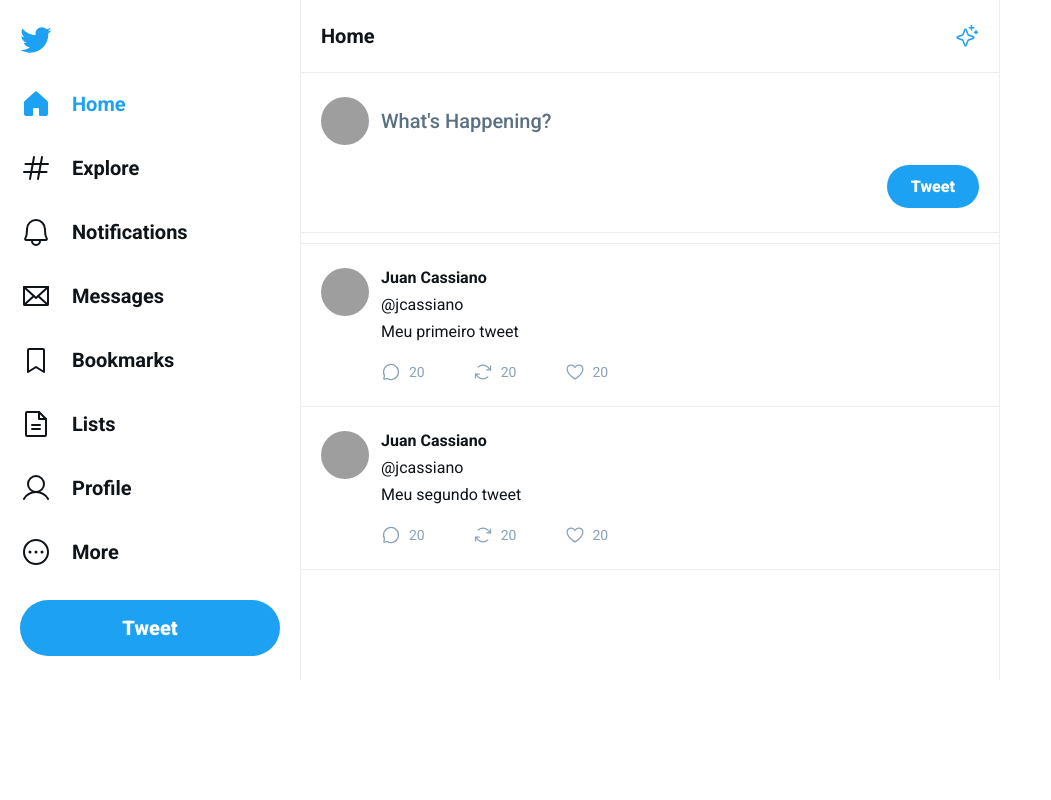
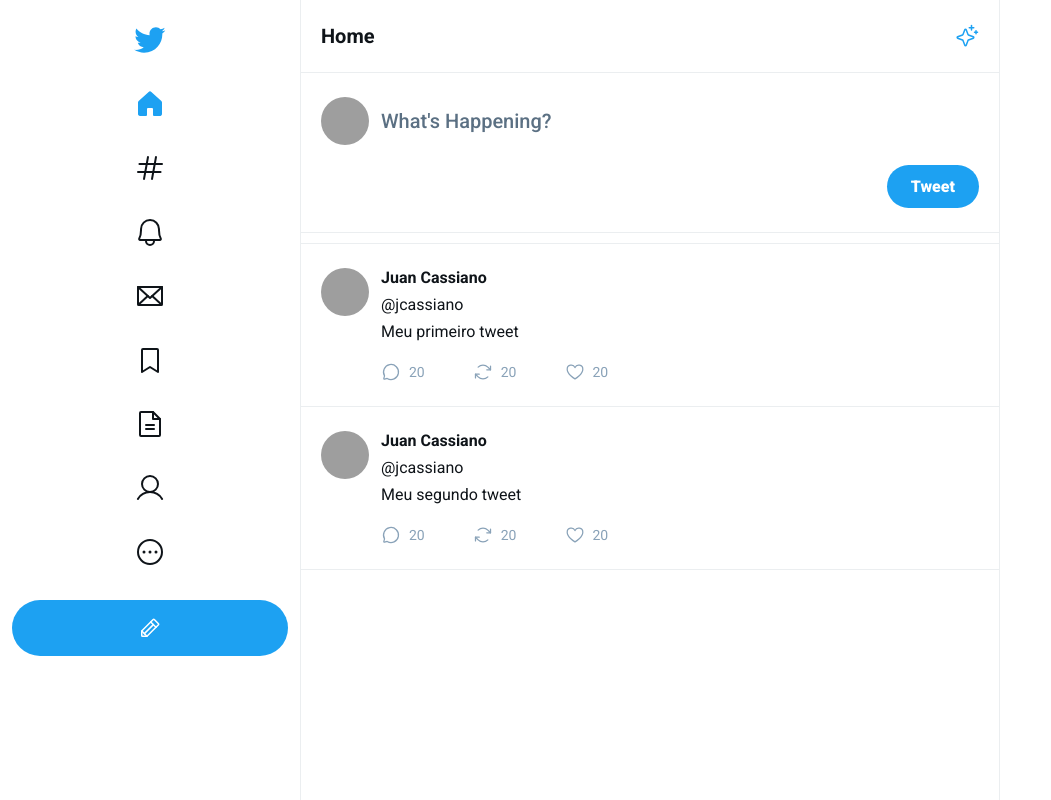
Before and after one commit to juancassiano/ui-twitter, a React (Vite) app: page / in a window 1280 px wide. Shown: the whole page, without its empty margins (0-1051 px from the left). Built offline with nearby package versions, Linux system fonts and the light colour scheme; grey boxes are pictures that could not be loaded.

Commit message:
:tada: create responsive layout

```diff
--- a/src/components/Sidebar.css
+++ b/src/components/Sidebar.css
@@ -22,6 +22,12 @@
   font-size: 1.25rem;
   font-weight: 900;
   border: 0;
+}
+
+.sidebar .new-tweet svg{
+  width: 1.5rem;
+  height: 1.5rem;
+  display: none;
 }
 
 .sidebar .new-tweet:hover{
@@ -51,3 +57,22 @@
   width: 2rem;
   height: 2rem;
 }
+
+@media (min-width: 780px){
+  .sidebar{
+    padding: 1.5rem 0.75rem;
+    align-items: center;
+  }
+
+  .main-navigation a span{
+    display: none;
+  }
+
+  .sidebar .new-tweet span{
+    display: none;
+  }
+
+  .sidebar .new-tweet svg{
+    display: block;
+  }
+}
--- a/src/components/Sidebar.tsx
+++ b/src/components/Sidebar.tsx
@@ -1,6 +1,6 @@
 
 import twitterLogo from '../assets/logo-twitter.svg';
-import {Bell, BookmarkSimple, DotsThreeCircle, Envelope, FileText, Hash, House, User} from 'phosphor-react';
+import {Bell, BookmarkSimple, DotsThreeCircle, Envelope, FileText, Hash, House, Pencil, User} from 'phosphor-react';
 import './Sidebar.css';
 import { NavLink } from 'react-router-dom';
 
@@ -11,38 +11,41 @@
     <nav className='main-navigation'>
       <NavLink to="/">
         <House weight='fill'/>
-        Home
+        <span>Home</span>
       </NavLink>
       <a href="">
         <Hash />
-        Explore
+        <span>Explore</span>
       </a>
       <a href="">
         <Bell />
-        Notifications
+        <span>Notifications</span>
       </a>
       <a href="">
         <Envelope />
-        Messages
+        <span>Messages</span>
       </a>
       <a href="">
         <BookmarkSimple />
-        Bookmarks
+        <span>Bookmarks</span>
       </a>
       <a href="">
         <FileText />
-        Lists
+        <span>Lists</span>
       </a>
       <a href="">
         <User />
-        Profile
+        <span>Profile</span>
       </a>
       <a href="">
         <DotsThreeCircle />
-        More
+        <span>More</span>
       </a>
     </nav>
-    <button className='new-tweet' type='button'>Tweet</button>
+    <button className='new-tweet' type='button'>
+      <Pencil />
+      <span>Tweet</span>
+    </button>
   </aside>
   )
 }
--- a/src/global.css
+++ b/src/global.css
@@ -24,3 +24,9 @@
 a{
   color: inherit;
 }
+
+@media (max-width: 780px) {
+  .layout{
+    grid-template-columns: 80px 1fr;
+  }
+}
--- a/src/layouts/Default.css
+++ b/src/layouts/Default.css
@@ -1,6 +1,7 @@
 .layout{
   margin: o auto;
   max-width: 1000px;
+  min-height: 100vh;
 
   display: grid;
   grid-template-columns: 300px 1fr;
--- a/src/pages/Status.css
+++ b/src/pages/Status.css
@@ -51,3 +51,27 @@
 .new-tweet-form button[type=submit]:hover{
   filter: brightness(0.9);
 }
+
+.answer-tweet-form button[type=submit] svg{
+  width: 1.5rem;
+  height: 1.5rem;
+  display: none;
+}
+
+@media (max-width: 780px){
+
+  .answer-tweet-form label textarea{
+    font-size: 1rem;
+  }
+
+  .answer-tweet-form button[type=submit]{
+    padding: 0.75rem;
+  }
+  .answer-tweet-form button[type=submit] svg{
+    display: block;
+  }
+
+  .answer-tweet-form button[type=submit] span{
+    display: none;
+  }
+}
--- a/src/pages/Status.tsx
+++ b/src/pages/Status.tsx
@@ -1,3 +1,4 @@
+import { PaperPlaneRight } from "phosphor-react";
 import { FormEvent, KeyboardEvent, useState } from "react";
 import { Header } from "../components/Header"
 import { Separator } from "../components/Separator"
@@ -52,7 +53,10 @@
         />
       </label>
 
-      <button type='submit'>Answer</button>
+      <button type='submit'>
+        <PaperPlaneRight />
+        <span>Answer</span>
+      </button>
     </form>
 
 
```
